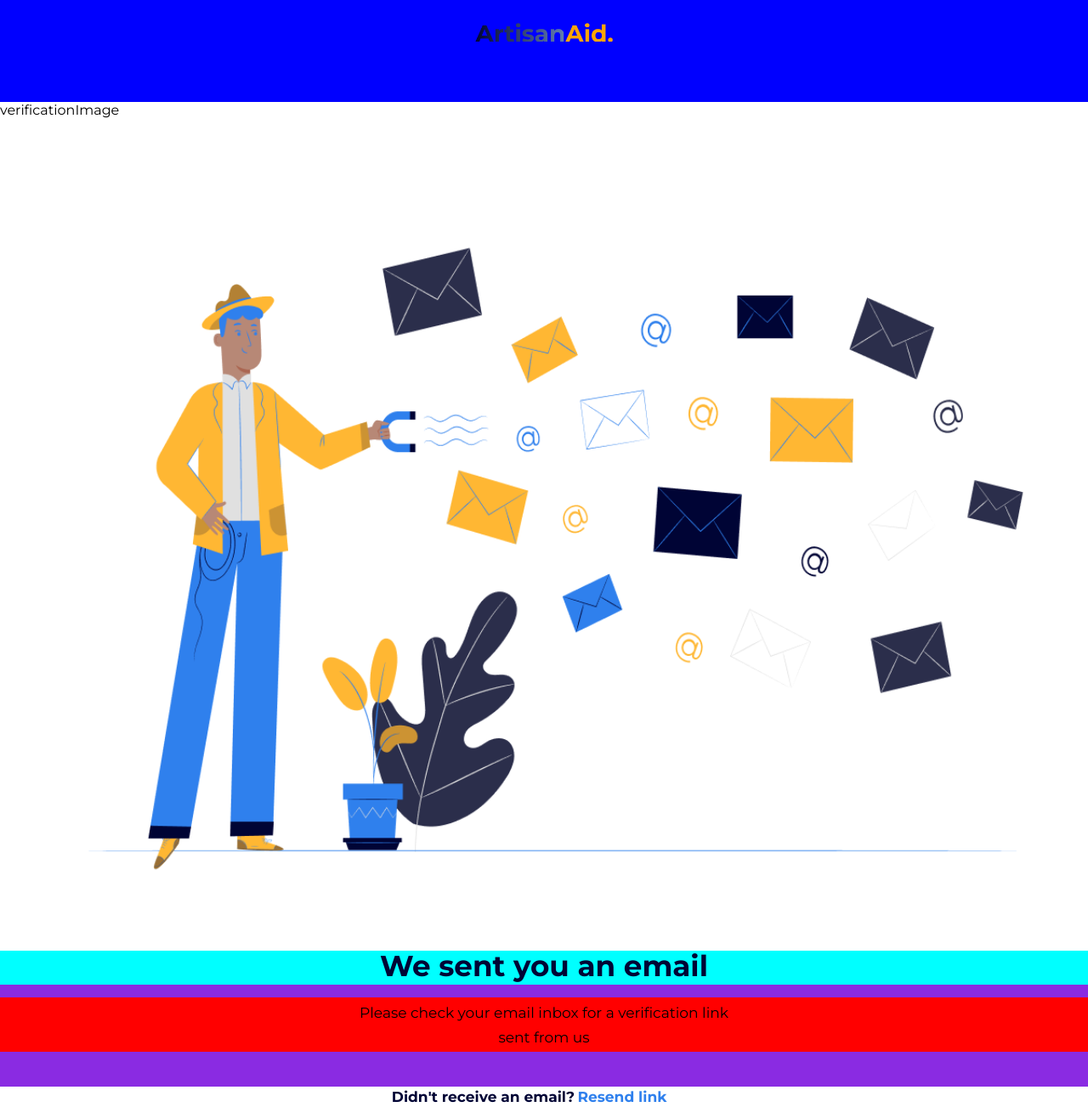
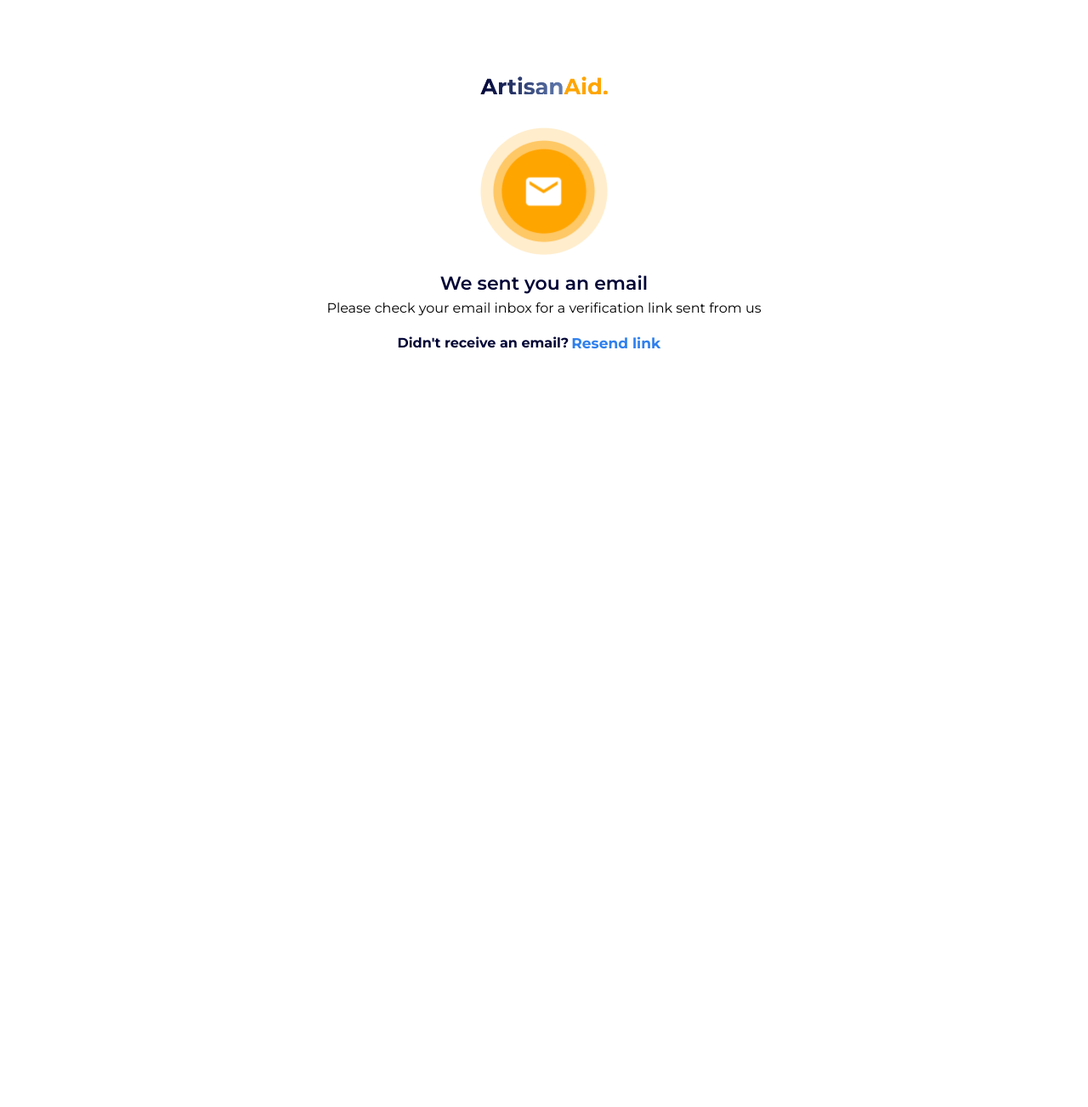
Before and after one commit to ozi-Shalom2333/artisian-aid, a React (Vite) app: page /verificationmessage in a window 1280 px wide. Shown: the whole page at 85% size. After the commit the page ends 800 px from the top, so only its background shows below. Built offline with nearby package versions, Linux system fonts and the light colour scheme.

Commit message:
Trust (#108)
* vicupdated

* edited verify email

```diff
--- a/src/auth/VerifyEmail.jsx
+++ b/src/auth/VerifyEmail.jsx
@@ -8,7 +8,7 @@ import 'react-toastify/dist/ReactToastify.css';
 const VerifyEmail = () => {
   const navigate = useNavigate();
   const location = useLocation();
-  const [isLoading, setIsLoading] = useState(true);
+  const [isLoading, setIsLoading] = useState(false);
   const [isVerified, setIsVerified] = useState(false);
   const {token} = useParams()
 
@@ -67,12 +67,12 @@ const VerifyEmail = () => {
           <img src="/Clip path group.png" alt="" />
         </main>
         <aside className='verifyEmailH2'>
-          <h2>Success</h2>
-          <p>Your password has been reset</p>
+          {/* <h2>Success</h2> */}
+          <p>Your email has been verified</p>
         </aside>
         <div className='verifyEmailSpanSection'>
-          <span>Your email has been successfully verified, we appreciate you</span>
-          <p>taking the time, click on the link below to login</p>
+          <span>You are set to continue</span>
+          {/* <p>taking the time, click on the link below to login</p> */}
         </div>
         <section className='verifyEmailLoginButton'>
           <button onClick={handleClick}>Login</button>
--- a/src/pages/VerificationMessage.jsx
+++ b/src/pages/VerificationMessage.jsx
@@ -1,16 +1,17 @@
-import React, { useState } from 'react';
-import '../styles/verificationmessage.css';
+import React, { useState } from "react";
+import "../styles/verificationmessage.css";
 import axios from "axios";
 import { toast, ToastContainer } from "react-toastify";
 import "react-toastify/dist/ReactToastify.css";
+import verification_message_image from '../assets/verification_message_image.png'
 
 const VerificationMessage = () => {
   // get the email from localStorage
-  const email = localStorage.getItem('email');
+  const email = localStorage.getItem("email");
   console.log(email);
 
   // base URL
-  const baseURL = 'https://artisanaid.onrender.com/v1';
+  const baseURL = "https://artisanaid.onrender.com/v1";
 
   // loading state for resend button
   const [isResending, setIsResending] = useState(false);
@@ -32,25 +33,22 @@ const VerificationMessage = () => {
   };
 
   return (
-    <div className='verificationBody'>
-      <section className='verificationHeaderImage'>
+    <div className="verificationBody">
+      <section className="verificationHeaderImage">
         <img src="/Artisan.png" alt="" />
       </section>
-      verificationImage
-      <aside className=''>
-        <img src="/Email capture-pana 1.png" alt="" />
-      </aside>
 
-      <section className='verificationMessage'>
-        <div className='verificationLinkMessage'>
-          <span>We sent you an email</span>
+      <section className="message_image">
+        <img src={verification_message_image} alt="image"/>
+      </section>
+
+      <section className="verificationMessage">
+        <div className="verificationLinkMessage">
+          <h3>We sent you an email</h3>
+          <p>Please check your email inbox for a verification link sent from us</p>
         </div>
-        <aside className='verificationSent'>
-          <span>Please check your email inbox for a verification link</span>
-          <p>sent from us</p>
-        </aside>
       </section>
-      <div className='verificationResendLink'>
+      <div className="verificationResendLink">
         <p>Didn't receive an email?</p>
         <span onClick={handleEmailResend}>
           {isResending ? "Resending..." : "Resend link"}
--- a/src/styles/verificationmessage.css
+++ b/src/styles/verificationmessage.css
@@ -1,91 +1,61 @@
-.verificationBody{
+.verificationBody {
   width: 100%;
   max-height: 100vh;
-    /* background-color: aqua; */
-}
-
-.verificationHeaderImage{
-    width: 100%;
-    height: 15vh;
-    background-color: blue;
-    display: flex;
-    justify-content: center;
-    padding-top: 20px;
-
-     img{
- width: 162.52px;
-height: 34.19px;
-font-family: Montserrat;
-font-weight: 700;
-font-size: 27.35px;
-line-height: 30.08px;
-letter-spacing: 0%;
-text-align: center;
-    }
-}
-
-.verificationImage{
-    width: 400px;
-height: 305px;
-
-background-color: aqua;
-display: flex;
-justify-content: center;
-padding-bottom: 30px;
-
-& img{
-    width: 100%;
-    height:100%;
-}
-}
-
-.verificationMessage{
-    width: 100%;
-    height: 20vh;
-    background-color: blueviolet;
+  /* background-color: yellow; */
   display: flex;
   flex-direction: column;
   align-items: center;
-    /* justify-content: center; */
-
+  padding: 70px 16px;
+  gap: 20px;
 }
 
-.verificationLinkMessage{
+.verificationHeaderImage {
+  width: 150px;
+  height: 60px;
+  /* background-color: red; */
+}
+.verificationHeaderImage img {
   width: 100%;
-    height: 25%;
-    /* gap: 20px; */
-    background-color: aqua;
-    font-family: Montserrat;
-font-weight: 700;
-font-size: 34.19px;
-line-height: 37.61px;
-letter-spacing: 0%;
-color: #000435;
-display: flex;
-justify-content: center;
-
+  height: 100%;
+  object-fit: contain;
 }
 
-.verificationSent{
+.message_image {
+  width: 200px;
+  height: 150px;
+  /* background-color: purple; */
+}
+
+.message_image img {
   width: 100%;
-    height: 40%;
-    background: red;
-    gap: 5px;
+  height: 100%;
+  object-fit: contain;
+}
+
+.verificationLinkMessage {
+  width: 100%;
+  /* background-color: aqua; */
   display: flex;
   flex-direction: column;
-    justify-content: center;
   align-items: center;
+  gap: 6px;
+}
+
+.verificationLinkMessage h3{
+    color: #000435;
+    font-size: 22px;
+    font-family: Montserrat;
+    font-weight: 600;
+}
+
+.verificationLinkMessage p{
+    color: #000;
+    font-size: 16px;
     font-family: Montserrat;
     font-weight: 400;
-font-size: 17.09px;
-line-height: 23.93px;
-letter-spacing: 0%;
-text-align: center;
-margin-top: 15px;
-
 }
 
-.verificationResendLink{
+.verificationResendLink {
   width: 100%;
   height: 10%;
   display: flex;
@@ -93,19 +63,17 @@ margin-top: 15px;
   justify-content: center;
   gap: 3px;
 
-    & p{
-        width: 216px;
-height: 24px;
+  & p {
     font-family: Montserrat;
     font-weight: 700;
-font-size: 17.09px;
+    font-size: 16px;
     line-height: 23.93px;
     letter-spacing: 0%;
     text-align: center;
     color: #000435;
   }
 
-    & span{
+  & span {
     width: 140.2px;
     height: 24px;
     font-family: Montserrat;
@@ -113,7 +81,6 @@ font-weight: 700;
     font-size: 17.09px;
     line-height: 23.93px;
     letter-spacing: 0%;
-color: #2F80ED;
-
+    color: #2f80ed;
   }
 }
```
Also changed, not shown: src/assets/verification_message_image.png (added). Lines whose indentation alone changed are shown as unchanged.
